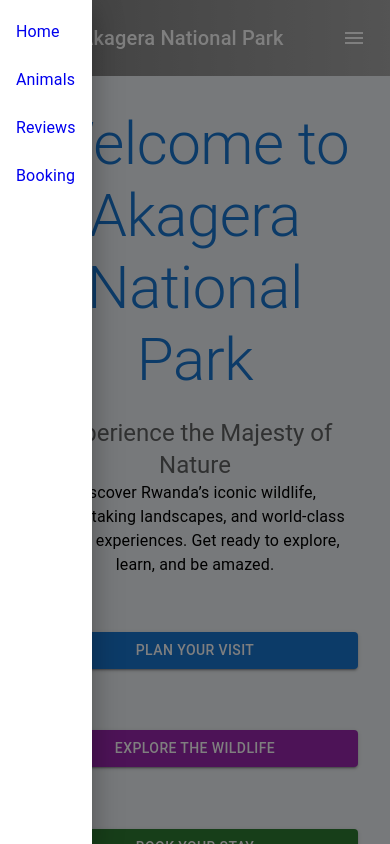
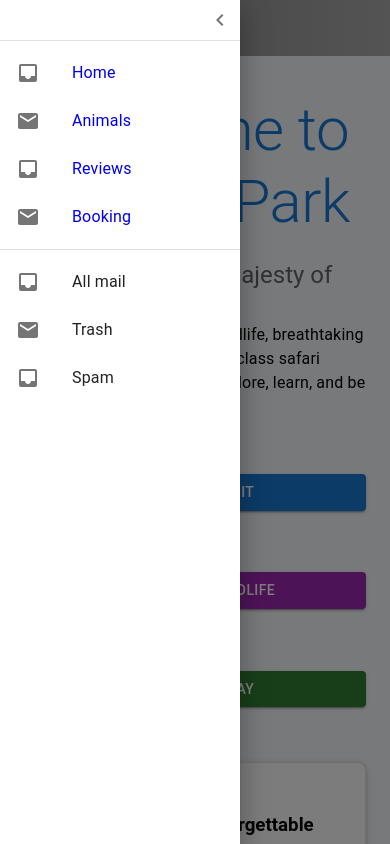
Before and after one commit to habyarimanacaleb/grafter-app, a React (Create React App) app: page / in a window 390 px wide. Both pictures are taken after a click on the button "menu". Shown: the top 844 px of the page. Built offline with nearby package versions, Linux system fonts and the light colour scheme.

Commit message:
this is updates

```diff
--- a/src/App.css
+++ b/src/App.css
@@ -121,3 +121,13 @@
     text-align: center; /* Centers the text */
   }
 }
+
+@media screen and (max-width: 510px) {
+  .logo_icon{
+    display: none;
+  }
+}
+
+.topspace{
+  margin-top: 70px;
+}
--- a/src/components/Navbar.js
+++ b/src/components/Navbar.js
@@ -9,36 +9,43 @@
   List,
   ListItem,
   ListItemText,
+  Divider,
+  ListItemIcon,
+  ListItemButton,
 } from "@mui/material";
-import ForestIcon from "@mui/icons-material/Forest"; // Correctly importing the ForestIcon
+import ForestIcon from "@mui/icons-material/Forest";
 import MenuIcon from "@mui/icons-material/Menu";
 import { Link, useLocation } from "react-router-dom";
-import useMediaQuery from "@mui/material/useMediaQuery"; // For responsiveness
+import useMediaQuery from "@mui/material/useMediaQuery";
+import ChevronLeftIcon from "@mui/icons-material/ChevronLeft";
+import ChevronRightIcon from "@mui/icons-material/ChevronRight";
+import InboxIcon from "@mui/icons-material/Inbox";
+import MailIcon from "@mui/icons-material/Mail";
+import { useTheme } from "@mui/material/styles";
+
+const drawerWidth = 240; // Drawer width
 
 const Navbar = () => {
-  const location = useLocation(); // To track the active route
-  const isMobile = useMediaQuery("(max-width:600px)"); // Mobile view detection
-  const [drawerOpen, setDrawerOpen] = useState(false); // State for Drawer
-  const [scrolled, setScrolled] = useState(false); // State for scroll effect
+  const location = useLocation();
+  const isMobile = useMediaQuery("(max-width:600px)");
+  const [drawerOpen, setDrawerOpen] = useState(false);
+  const [scrolled, setScrolled] = useState(false);
+  const theme = useTheme(); // Get theme for directional icons
 
-  // Toggle Drawer for mobile menu
   const toggleDrawer = (open) => {
     setDrawerOpen(open);
   };
 
-  // Scroll effect to change navbar appearance
   useEffect(() => {
     const handleScroll = () => {
-      setScrolled(window.scrollY > 50); // Simplified
+      setScrolled(window.scrollY > 50);
     };
     window.addEventListener("scroll", handleScroll);
-
     return () => {
       window.removeEventListener("scroll", handleScroll);
     };
   }, []);
 
-  // Links for navigation
   const navLinks = [
     { title: "Home", path: "/" },
     { title: "Animals", path: "/animals" },
@@ -48,7 +55,7 @@
 
   return (
     <AppBar
-      position="static"
+      position="fixed"
       color={scrolled ? "primary" : "transparent"}
       style={{
         color: "white",
@@ -59,61 +66,100 @@
       }}
     >
       <Toolbar>
-        <IconButton
-          edge="start" // Place this on IconButton to position it correctly
-          component={Link} // Ensure it links to the home page
-          to="/"
-          sx={{
-            color: "white", // Set icon color to white for visibility
-            borderRadius: "50%", // Make it circular
-            padding: 1, // Add padding for better appearance
-            "&:hover": {
-              backgroundColor: "rgba(0, 0, 0, 0.8)", // Darker background on hover
-            },
-          }}
-        >
-          <ForestIcon style={{ fontSize: "60px" }} /> {/* Increased size for better visibility */}
-        </IconButton>
+        {/* MenuIcon for mobile devices */}
+        {isMobile ? (
+          <IconButton
+            edge="start"
+            color="inherit"
+            size="25px"
+            aria-label="menu"
+            onClick={() => toggleDrawer(true)} // Open drawer
+          >
+            <MenuIcon />
+          </IconButton>
+        ) : (
+          /* Show Logo (ForestIcon) only on larger screens */
+          <IconButton
+            edge="start"
+            component={Link}
+            to="/"
+            sx={{
+              color: "white",
+              borderRadius: "50%",
+              padding: 1,
+              "&:hover": {
+                backgroundColor: "rgba(0, 0, 0, 0.8)",
+              },
+            }}
+            className="logo_icon"
+          >
+            <ForestIcon style={{ fontSize: "60px" }} />
+          </IconButton>
+        )}
 
         <Typography variant="h6" component="div" sx={{ flexGrow: 1 }}>
-          Akagera National Park
+          Grafter Park
         </Typography>
 
         {isMobile ? (
           <>
-            {/* Mobile Menu Button */}
-            <IconButton
-              edge="start"
-              color="inherit"
-              size="25px"
-              aria-label="menu"
-              onClick={() => toggleDrawer(true)}
-            >
-              <MenuIcon />
-            </IconButton>
-
             {/* Drawer for Mobile Menu */}
             <Drawer
+              sx={{
+                width: drawerWidth,
+                flexShrink: 0,
+                "& .MuiDrawer-paper": {
+                  width: drawerWidth,
+                  boxSizing: "border-box",
+                },
+              }}
+              variant="temporary"
               anchor="left"
               open={drawerOpen}
-              onClose={() => toggleDrawer(false)}
-              aria-label="Main Navigation-menu"
-              sx={{
-                width: "100%",
-                padding: "10px",
-              }}
+              onClose={() => toggleDrawer(false)} // Close drawer
             >
+              <div style={{ display: "flex", justifyContent: "flex-end" }}>
+                <IconButton onClick={() => toggleDrawer(false)}>
+                  {theme.direction === "ltr" ? (
+                    <ChevronLeftIcon />
+                  ) : (
+                    <ChevronRightIcon />
+                  )}
+                </IconButton>
+              </div>
+
+              <Divider />
               <List>
                 {navLinks.map((item, index) => (
                   <ListItem
-                    button
                     key={index}
+                    disablePadding
                     component={Link}
                     to={item.path}
                     onClick={() => toggleDrawer(false)}
                     selected={location.pathname === item.path}
                   >
-                    <ListItemText primary={item.title} />
+                    <ListItemButton>
+                      <ListItemIcon>
+                        {index % 2 === 0 ? <InboxIcon /> : <MailIcon />}
+                      </ListItemIcon>
+                      <ListItemText primary={item.title} />
+                    </ListItemButton>
+                  </ListItem>
+                ))}
+              </List>
+
+              <Divider />
+
+              <List>
+                {["All mail", "Trash", "Spam"].map((text, index) => (
+                  <ListItem key={text} disablePadding>
+                    <ListItemButton>
+                      <ListItemIcon>
+                        {index % 2 === 0 ? <InboxIcon /> : <MailIcon />}
+                      </ListItemIcon>
+                      <ListItemText primary={text} />
+                    </ListItemButton>
                   </ListItem>
                 ))}
               </List>
--- a/src/pages/Animals.js
+++ b/src/pages/Animals.js
@@ -31,7 +31,6 @@
   },
   // Add more animals as needed...
 ];
-
 const Animals = () => {
   const handleLearnMore = (animal) => {
     // Function to handle "Learn More" click
--- a/src/pages/Home.js
+++ b/src/pages/Home.js
@@ -1,6 +1,7 @@
 import React from "react";
 import { Container, Typography, Grid, Button, Box } from "@mui/material";
-import { motion } from "framer-motion"; // Import framer-motion
+import { motion } from "framer-motion";
+import { Link } from "react-router-dom";
 
 const buttonVariants = {
   initial: { scale: 1 },
@@ -9,7 +10,7 @@
 
 const Home = () => {
   return (
-    <Container maxWidth="lg" sx={{ padding: 4 }}>
+    <Container maxWidth="lg" sx={{ padding: 3}}>
       {/* Animated Welcome Text */}
       <motion.div
         initial={{ opacity: 0, y: -35 }} // Start hidden and move up
@@ -17,7 +18,7 @@
         transition={{ duration: 1 }} // Animation duration
       >
         <Typography variant="h2" gutterBottom align="center" color="primary">
-          Welcome to Akagera National Park
+          Welcome to Grafter  Park
         </Typography>
       </motion.div>
 
@@ -45,22 +46,22 @@
         style={{ minHeight: '35vh', marginTop: "10px" }} // Ensures it takes at least 35% of viewport height
       >
         <Grid item xs={12} sm={6} md={4}>
-          <motion.div variants={buttonVariants} whileHover="hover" initial="initial">
-            <Button variant="contained" color="primary" fullWidth>
+          <motion.div variants={buttonVariants}  initial="initial">
+            <Button variant="contained" color="primary" fullWidth component={Link} to='/plan-your-visit'>
               Plan Your Visit
             </Button>
           </motion.div>
         </Grid>
         <Grid item xs={12} sm={6} md={4}>
-          <motion.div variants={buttonVariants} whileHover="hover" initial="initial">
-            <Button variant="contained" color="secondary" fullWidth>
+          <motion.div variants={buttonVariants}  initial="initial">
+            <Button variant="contained" color="secondary" fullWidth component={Link} to='/explore-wildlife'>
               Explore the Wildlife
             </Button>
           </motion.div>
         </Grid>
         <Grid item xs={12} sm={6} md={4}>
-          <motion.div variants={buttonVariants} whileHover="hover" initial="initial">
-            <Button variant="contained" color="success" fullWidth>
+          <motion.div variants={buttonVariants}  initial="initial">
+            <Button variant="contained" color="success" fullWidth component={Link} to='/book-your-stay'>
               Book Your Stay
             </Button>
           </motion.div>
@@ -87,9 +88,9 @@
           Join Us for an Unforgettable Adventure!
         </motion.h3>
         <Typography variant="body1" paragraph>
-          Whether you are a wildlife enthusiast, a nature lover, or just looking to unwind, Akagera National Park offers the perfect escape.
+          Whether you are a wildlife enthusiast, a nature lover, or just looking to unwind, Grafter  Park offers the perfect escape.
         </Typography>
-        <motion.div variants={buttonVariants} whileHover="hover" initial="initial">
+        <motion.div variants={buttonVariants}  initial="initial">
           <Button variant="contained" color="warning">
             Learn More
           </Button>
--- /dev/null
+++ b/src/services/BookYourStay.js
@@ -0,0 +1,15 @@
+import React from 'react';
+import { Typography, Container } from '@mui/material';
+
+const BookYourStay = () => {
+  return (
+    <Container >
+      <Typography variant="h4" align='center'>Book Your Stay</Typography>
+      <Typography variant="body1" align='center'>
+        Find the perfect accommodation within or near Grafter Park to make your visit an unforgettable experience.
+      </Typography>
+    </Container>
+  );
+};
+
+export default BookYourStay;
--- /dev/null
+++ b/src/services/ExploreWildlife.js
@@ -0,0 +1,15 @@
+import React from 'react';
+import { Typography, Container } from '@mui/material';
+
+const ExploreWildlife = () => {
+  return (
+    <Container sx={{ marginTop:'40px', alignItems:'center'}} >
+      <Typography variant="h4" align='center'>Explore the Wildlife</Typography>
+      <Typography variant="body1" align='center'>
+        Discover the majestic wildlife of Grafter Park, including elephants, lions, and a wide variety of birds.
+      </Typography>
+    </Container>
+  );
+};
+
+export default ExploreWildlife;
--- /dev/null
+++ b/src/services/PlanYourVisit.js
@@ -0,0 +1,15 @@
+import React from 'react';
+import { Typography, Container } from '@mui/material';
+
+const PlanYourVisit = () => {
+  return (
+    <Container>
+      <Typography variant="h4" align='center'>Plan Your Visit</Typography>
+      <Typography variant="body1" align='center'>
+        Get detailed information on how to plan your trip to Grafter Park, including ticketing, schedules, and travel tips.
+      </Typography>
+    </Container>
+  );
+};
+
+export default PlanYourVisit;
```
Also changed, not shown: src/App.js (+8 -0 lines), src/components/Drawer.js (added, +147 -0 lines).
